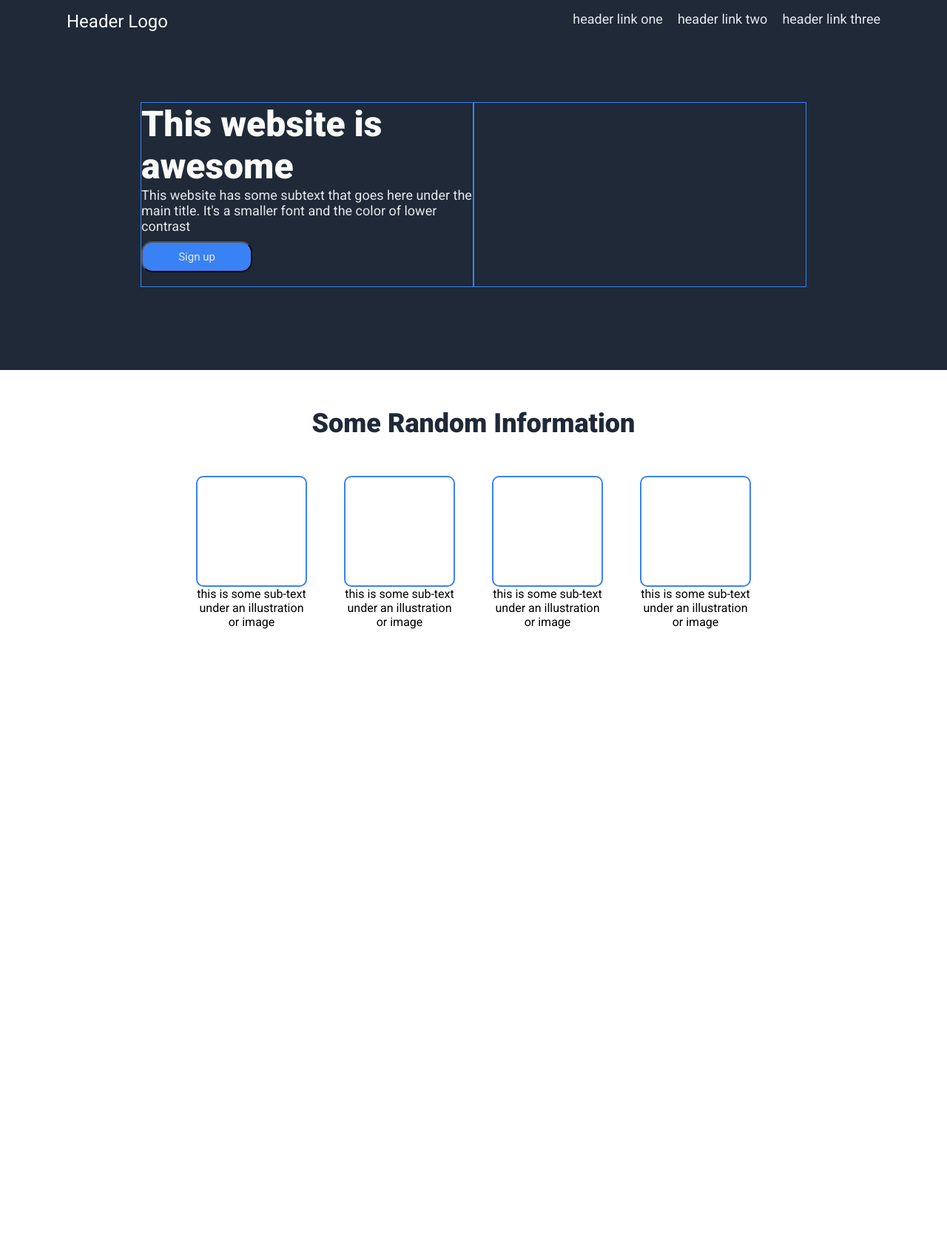
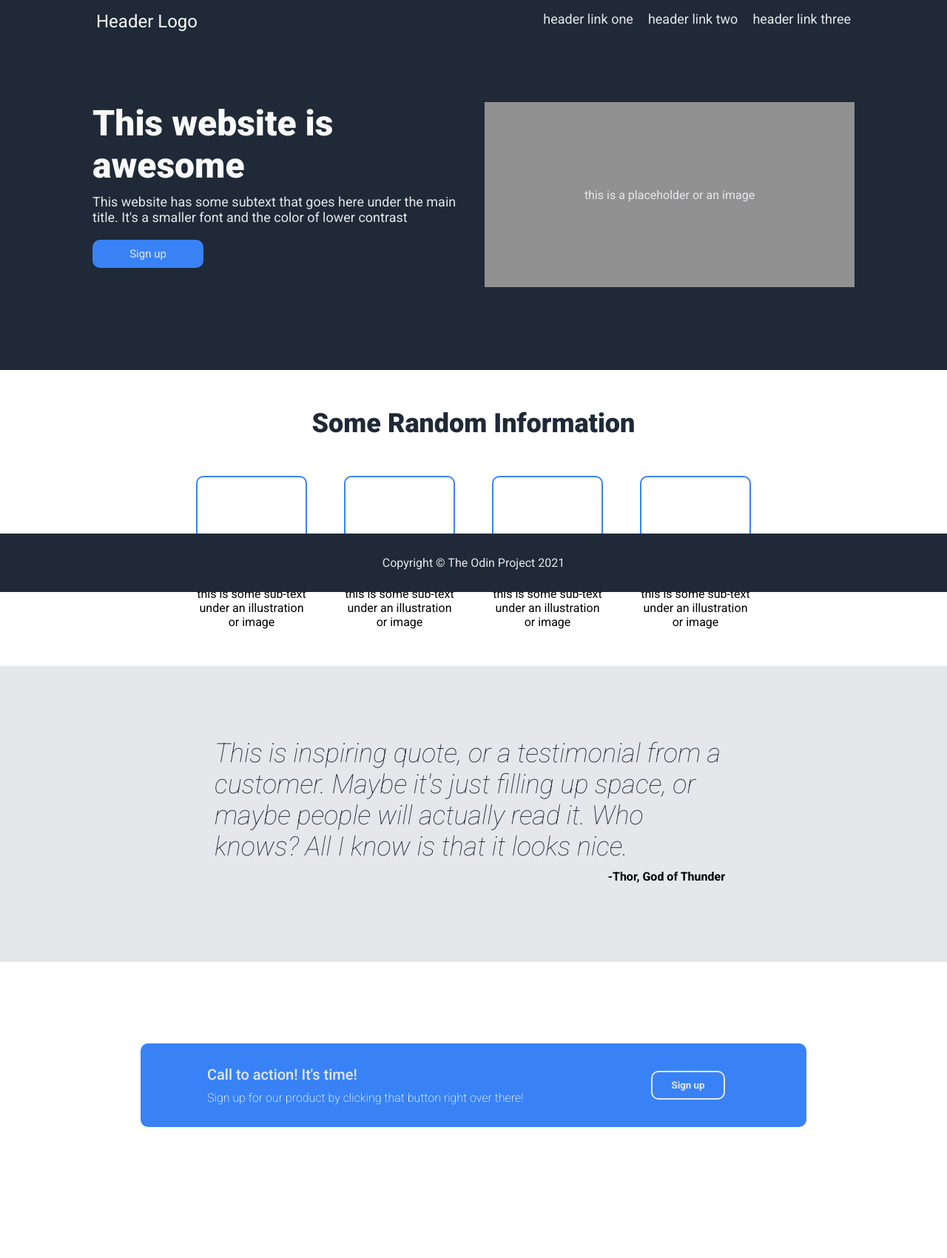
Before and after one commit to Sora1919/landing_page, a plain HTML site: page index.html in a window 1280 px wide. Shown: the whole page at 74% size. Before the commit the page ends 900 px from the top, so only its background shows below. Drawn offline with Linux system fonts and the light colour scheme.

Commit message:
Add all requirements of the web page and modify design

```diff
--- a/index.html
+++ b/index.html
@@ -21,18 +21,22 @@
 
         /* container_1 start */
 
-        #container_1
+        #container_1,#container_2,#container_3,#container_4
         {
             width: 100vw;
-            height: 500px;
-            background-color: #1F2937;
             display: flex;
             flex-direction: column;
             align-items: center;
         }
+
+        #container_1
+        {
+            height: 500px;
+            background-color: #1F2937;
+        }
         #container_1 .hero_box
         {
-            width: 1130px;
+            width: 1050px;
             display: flex;
             padding: 15px;
             justify-content: space-between;
@@ -60,63 +64,65 @@
 
         #container_1 .context_box_1
         {
+            margin: 80px;
             display: flex;
             align-items: center;
-            justify-content: center;
-        }
-
-        #container_1 .context_1
-        {
-            width: 450px;
-            height: 250px;
-            border: 1px solid #3882F6;
-        }
-
-        #container_1 .context_box_1
-        {
-            margin: 80px;
-            width: 1100px;
-            justify-content: center;
+            gap: 30px;
         }
 
 
+        #container_1 .context_box_1 .context_1_info, #container_1 .context_box_1 .context_1_img
+        {
+            width: 500px;
+            height: 250px;
+            display: flex;
+            flex-direction: column;
+            gap: 10px;
+        }
 
-        #container_1 .context_box_1 .context_1 .title .context_span
+        #container_1 .context_box_1 .context_1_info .title .context_span
         {
             font-size: 48px;
             color: #F9FAF8;
             font-weight: 900;
         }
 
-        #container_1 .context_box_1 .context_1 .para .context_para
+        #container_1 .context_box_1 .context_1_info .para .context_para
         {
             font-size: 18px;
             color: #E5E7EB;
         }
 
-        #container_1 .context_box_1 .context_1 .button .sign_up
+        #container_1 .context_box_1 .context_1_info .button .sign_up
         {
             background-color: #3882F6;
             font-size: 15px;
             color: #E5E7EB;
+            border: none;
             margin-top: 10px;
             width: 150px;
             padding: 10px;
-            border-radius: 15px;
+            border-radius: 10px;
         }
 
+        #container_1 .context_box_1 .context_1_info .button .sign_up:hover
+        {
+            cursor: pointer;
+        }
 
-
-
+        #container_1 .context_box_1 .context_1_img
+        {
+            align-items: center;
+            justify-content: center;
+            margin: auto;
+            background-color: #919191;
+            color: #E5E7EB;
+        }
 
         /* containr_2 start */
-        #container_2
+        #container_2, #container_3
         {
-            width: 100vw;
             height: 400px;
-            display: flex;
-            flex-direction: column;
-            align-items: center;
             justify-content: center;
         }
 
@@ -152,12 +158,114 @@
         {
             width: 150px;
         }
+
+        /* container 3 start here */
+
+        #container_3
+        {
+            background-color: #E5E7EB;
+            justify-content: center;
+        }
+
+        #container_3 .context_box_3
+        {
+            width: 700px;
+        }
+
+        #container_3 .context_box_3 .context_3
+        {
+            color: #1F2937;
+            font-style: italic;
+            font-size: 36px;
+            font-weight:lighter
+        }
+
+        #container_3 .context_box_3 .context_3_lu
+        {
+            display: flex;
+            justify-content: flex-end;
+            padding: 10px;
+            font-weight: bold;
+        }
+
+        /* container 4 start here */
+        #container_4
+        {
+            height: 400px;
+        }
+
+        #container_4 .context_box_4
+        {
+            background-color: #3882F6;
+            width: 900px;
+            margin-top: 110px;
+            padding: 30px;
+            border-radius: 10px;
+            display: flex;
+            flex-direction: row;
+        }
+
+        #container_4 .context_box_4 .context_4_info
+        {
+            padding-left: 60px;
+            display: flex;
+            flex-direction: column;
+            gap: 10px;
+        }
+
+        #container_4 .context_box_4 .context_4_info .title
+        {
+            font-weight: 500;
+            font-size: 20px;
+            color: #E5E7EB;
+        }
+
+        #container_4 .context_box_4 .context_4_info .para
+        {
+            color: #F9FAF8;
+            font-weight: 200;
+        }
+
+        #container_4 .context_box_4 .context_4_button
+        {
+            margin: auto 80px auto auto;
+        }
+
+        #container_4 .context_box_4 .context_4_button .sign_up
+        {
+            padding: 10px;
+            color: #E5E7EB;
+            font-weight: bold;
+            width: 100px;
+            border-radius: 10px;
+            background-color: #3882F6;
+            border: 2px solid #E5E7EB;
+        }
+
+        #container_4 .context_box_4 .context_4_button .sign_up:hover
+        {
+            cursor: pointer;
+        }
+
+
+        #container_4 .footer
+        {
+            position: fixed;
+            bottom: 0;
+            background-color: #1F2937;
+            color: #E5E7EB;
+            width: 100vw;
+            display: flex;
+            align-items: center;
+            justify-content: center;
+            padding: 30px;
+        }
     </style>
 </head>
 <body>
 
 
-
+        <!-- Section 1 start here -->
         <div id="container_1">
             <div class="hero_box">
                 <div class="logo_box">
@@ -173,7 +281,7 @@
             </div>
 
             <div class="context_box_1">
-                <div class="context_1">
+                <div class="context_1_info">
                     <div class="title">
                         <span class="context_span">This website is awesome</span>
                     </div>
@@ -184,17 +292,15 @@
                         <button class="sign_up">Sign up</button>
                     </div>
                 </div>
-                <div class="context_1"></div>
+                <div class="context_1_img">
+                    <div class="image_box">
+                        <span class="img_letter">this is a placeholder or an image</span>
+                    </div>
+                </div>
             </div>
 
         </div>
-
-
-
-
-
-    </div>
-
+        <!-- Section 1 end here -->
 
         <!-- Section-2 stard here -->
         <div id="container_2">
@@ -226,6 +332,33 @@
         <!-- section-2 end here -->
 
 
+        <!-- Section 3 start here -->
+        <div id="container_3">
+            <div class="context_box_3">
+                <div class="context_3">
+                    <p class="context_3_par">This is inspiring quote, or a testimonial from a customer. Maybe it's just filling up space, or maybe people will actually read it. Who knows? All I know is that it looks nice.</p>
+                </div>
+                <span class="context_3_lu">-Thor, God of Thunder</span>
+            </div>
+        </div>
+        <!-- Setction 3 end here -->
+
+        <!-- Section 4 start here -->
+         <div id="container_4">
+            <div class="context_box_4">
+                <div class="context_4_info">
+                    <span class="title">Call to action! It's time!</span>
+                    <p class="para">Sign up for our product by clicking that button right over there!</p>
+                </div>
+                <div class="context_4_button">
+                    <button class="sign_up">Sign up</button>
+                </div>
+            </div>
+            <div class="footer">
+                Copyright © The Odin Project 2021
+            </div>
+        </div>
+        <!-- Section 4 end here-->
 
 </body>
 </html>
```
Lines whose indentation alone changed are shown as unchanged.
